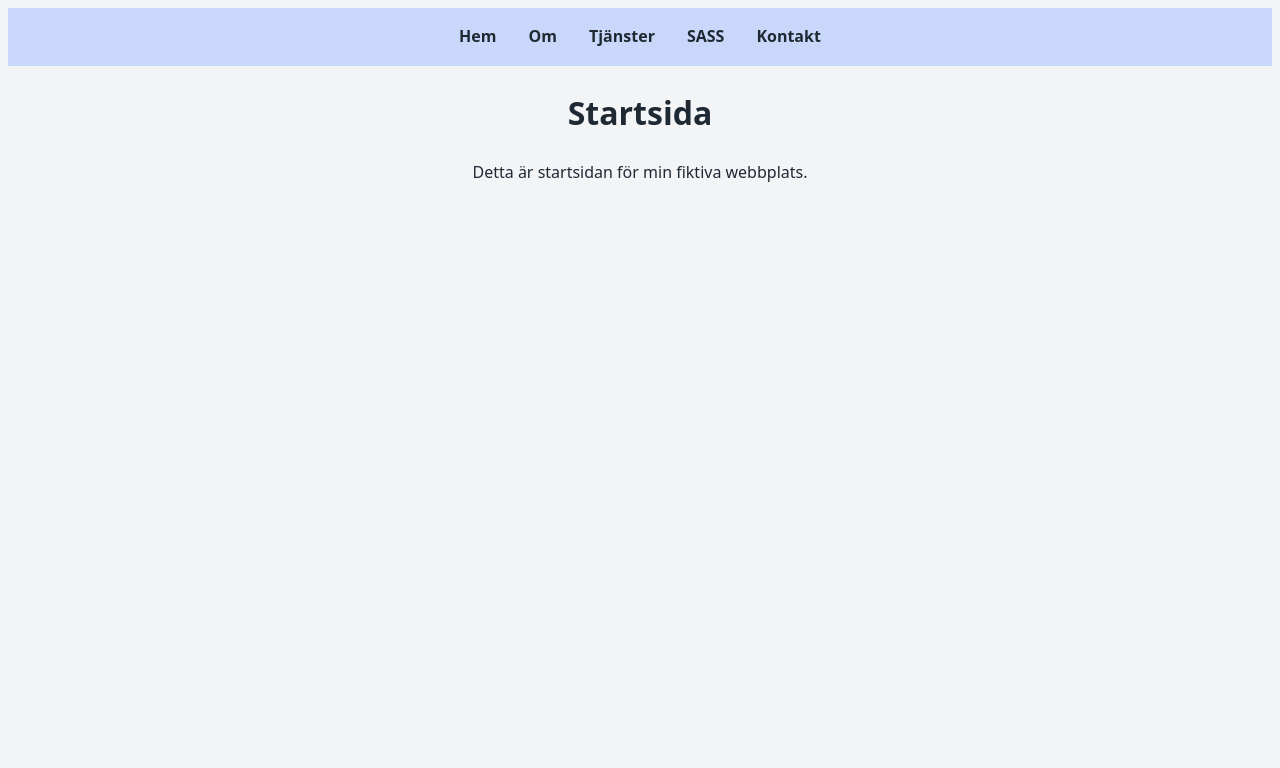
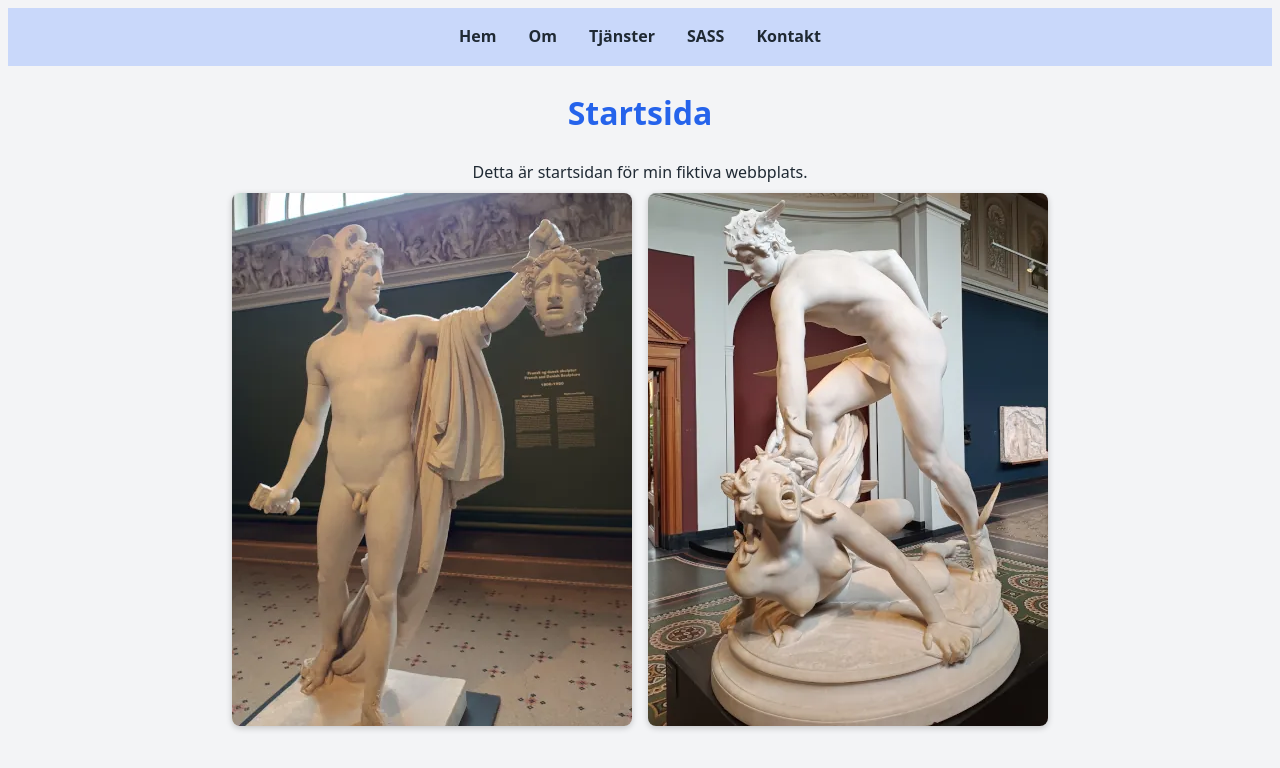
Before and after one commit to T-880/lab3, a website built with Vite: page index.html in a window 1280 px wide. Built offline with nearby package versions, Linux system fonts and the light colour scheme.

Commit message:
Implementerat webp-bilder med vite imagetools för automatiserad bildoptimering

```diff
--- a/index.html
+++ b/index.html
@@ -24,5 +24,10 @@
   <p>Detta är startsidan för min fiktiva webbplats.</p>
 </main>
 
+  <div class="gallery">
+    <img src="/src/images/img1.webp" alt="Bild 1">
+    <img src="/src/images/img2.webp" alt="Bild 2">
+  </div>
+
   </body>
 </html>
--- a/package.json
+++ b/package.json
@@ -10,6 +10,7 @@
   },
   "devDependencies": {
     "sass": "^1.97.3",
-    "vite": "^7.3.1"
+    "vite": "^7.3.1",
+    "vite-imagetools": "^9.0.2"
   }
 }
--- a/src/scss/_base.scss
+++ b/src/scss/_base.scss
@@ -67,3 +67,46 @@ nav {
     background-color: color.adjust(variables.$light-primary, $lightness: -15%);
   }
 }
+
+// SASS-text
+h1 {
+  color: variables.$light-primary;
+  text-align: center;
+}
+
+p {
+  text-align: center;
+  max-width: 700px;
+  margin: 0.5rem auto;
+}
+
+// Bilder
+.centered-image {
+  display: block;
+  margin: 1rem auto;
+  max-width: 90%;
+  height: auto;
+}
+
+// Gallery layout
+.gallery {
+  display: flex;
+  justify-content: center;
+  gap: 1rem;
+
+  img {
+    max-width: 45%;
+    height: auto;
+    border-radius: 8px;
+    box-shadow: 0 2px 6px rgba(0,0,0,0.2);
+  }
+
+  @include mixins.respond-mobile {
+    flex-direction: column;
+    align-items: center;
+
+    img {
+      max-width: 80%;
+    }
+  }
+}
--- /dev/null
+++ b/vite.config.js
@@ -0,0 +1,10 @@
+import { defineConfig } from 'vite';
+import { imagetools } from 'vite-imagetools';
+
+export default defineConfig({
+  plugins: [imagetools()],
+  build: {
+    outDir: 'dist',
+    emptyOutDir: true,
+  },
+});
```
Also changed, not shown: src/images/img1.webp (added), src/images/img2.webp (added), 1 other file.
